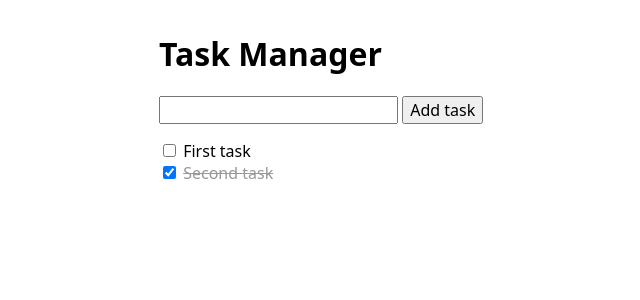
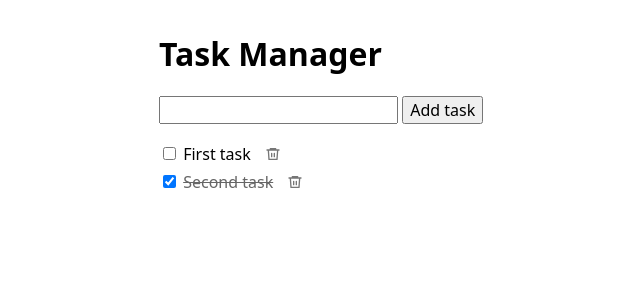
Before and after one commit to dsmchen/task-manager, a SvelteKit app: page / in a window 1280 px wide. Shown: the top 300 px of the page, without its empty margins (241-881 px from the left). Built offline with nearby package versions, Linux system fonts and the light colour scheme.

Commit message:
feat: add task delete button with trash icon
Add a per-task delete button that filters the task out of the list,
using an inline SVG trash icon so no icon dependency is needed. Style
the list as a flex row so the button aligns with each task, and add
hover and focus-visible states for the button.

```diff
--- a/src/app.css
+++ b/src/app.css
@@ -18,6 +18,47 @@ ul.task-list {
 	padding: 0;
 }
 
+/* Task list */
+.task-list li {
+	display: flex;
+	align-items: center;
+	gap: 8px;
+}
+.task-list li label {
+	min-width: 0;
+	overflow-wrap: anywhere;
+}
+
+/* Task states */
+.done {
+	text-decoration: line-through;
+	color: #666;
+}
+
+/* Delete button */
+.del {
+	flex: none;
+	display: inline-flex;
+	align-items: center;
+	justify-content: center;
+	width: 1.75rem;
+	height: 1.75rem;
+	padding: 0;
+	border: none;
+	border-radius: 4px;
+	background: none;
+	color: #767676; /* 4.54:1 — clears the 3:1 non-text bar */
+	cursor: pointer;
+}
+.del:hover {
+	background: #fdecec;
+	color: #a33; /* 6.50:1 */
+}
+.del:focus-visible {
+	outline: 2px solid #a33;
+	outline-offset: 2px;
+}
+
 /* Utilities */
 .sr-only {
 	position: absolute;
@@ -30,8 +71,3 @@ ul.task-list {
 	white-space: nowrap;
 	border: 0;
 }
-
-.done {
-	text-decoration: line-through;
-	color: #999;
-}
--- a/src/routes/+page.svelte
+++ b/src/routes/+page.svelte
@@ -21,6 +21,10 @@
 		tasks.push({ id: newId(), text: title, done: false });
 		newTaskText = '';
 	}
+
+	function deleteTask(id: number) {
+		tasks = tasks.filter((t) => t.id !== id);
+	}
 </script>
 
 <h1>Task Manager</h1>
@@ -43,6 +47,26 @@
 				<input type="checkbox" bind:checked={task.done} />
 				<span class:done={task.done}>{task.text}</span>
 			</label>
+			<button
+				type="button"
+				class="del"
+				aria-label={`Delete: ${task.text}`}
+				onclick={() => deleteTask(task.id)}
+			>
+				<svg
+					viewBox="0 0 24 24"
+					width="16"
+					height="16"
+					fill="none"
+					stroke="currentColor"
+					stroke-width="2"
+					stroke-linecap="round"
+					stroke-linejoin="round"
+					aria-hidden="true"
+				>
+					<path d="M3 6h18M8 6V4h8v2M19 6l-1 14H6L5 6M10 11v5M14 11v5" />
+				</svg>
+			</button>
 		</li>
 	{/each}
 </ul>
```
